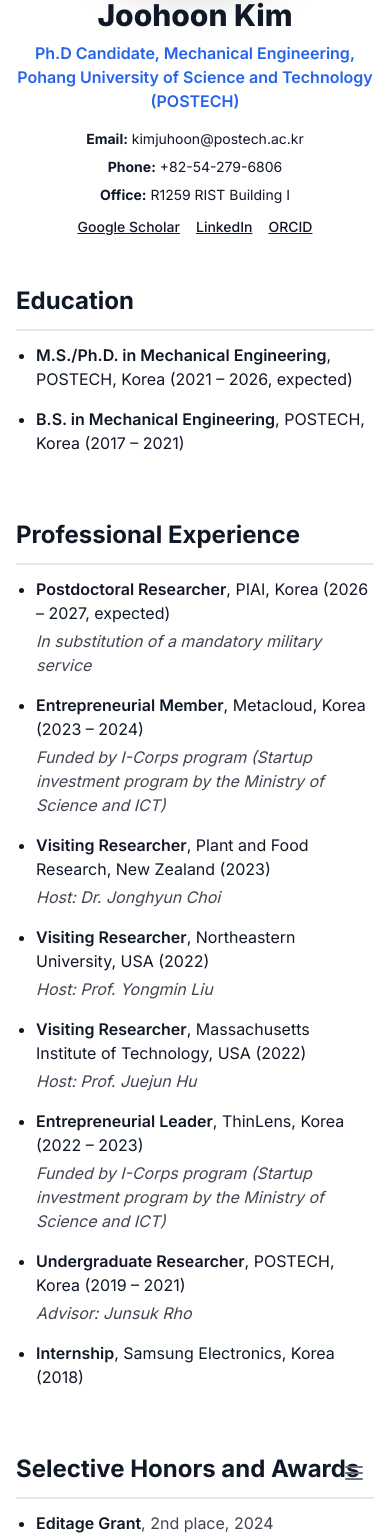
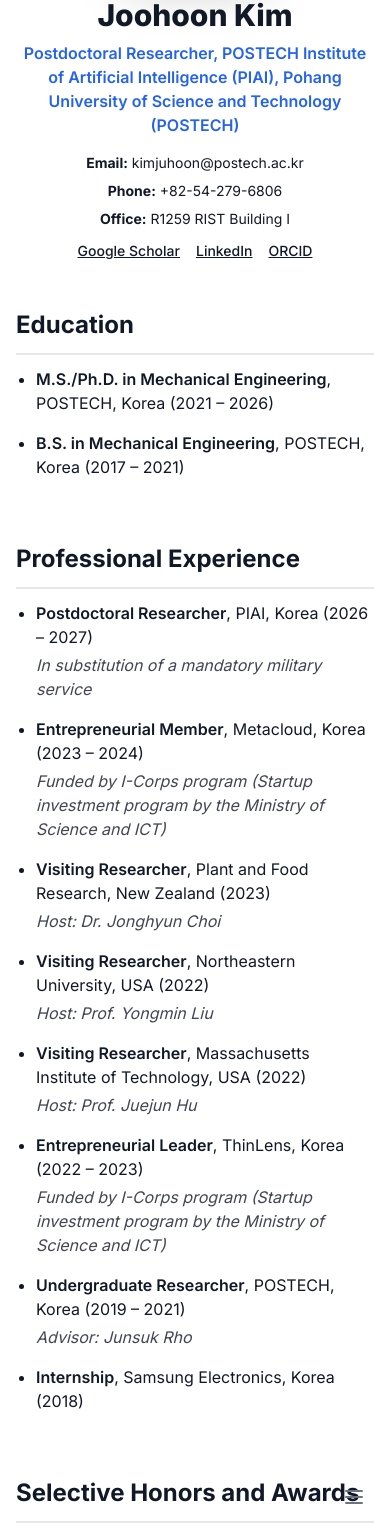
Before and after one commit to Bulgogi-Pizza/joohoonkim-portfolio-site, a Next.js app: page /cv in a window 390 px wide. Shown: the part 419-1957 px from the top of the page. Built offline with nearby package versions, Linux system fonts and the light colour scheme; no server answers.

Commit message:
feat: Update CV profile and publication titles, refine Navbar and HeroSection text styling, and enhance ResearchSection description parsing.

```diff
--- a/app/conferences/page.tsx
+++ b/app/conferences/page.tsx
@@ -114,13 +114,13 @@ export default function ConferencesPage() {
 
                 {/* Header */}
                 <div className="mb-8 text-center">
-                    <h1 className="text-4xl sm:text-5xl font-bold text-gray-900 dark:text-white mb-6">Conferences</h1>
+                    <h1 className="text-4xl sm:text-5xl font-bold text-gray-900 dark:text-white mb-6">Talks</h1>
                 </div>
 
                 {/* Total Count */}
                 <div className="mb-6">
                     <p className="text-gray-600 dark:text-gray-400">
-                        Total {filteredConferences.length} conferences
+                        Total {filteredConferences.length} talks
                     </p>
                 </div>
 
--- a/app/cv/page.tsx
+++ b/app/cv/page.tsx
@@ -6,7 +6,7 @@ import Link from 'next/link';
 const cvData = {
     profile: {
         name: "Joohoon Kim",
-        title: "Ph.D Candidate, Mechanical Engineering, Pohang University of Science and Technology (POSTECH)",
+        title: "Postdoctoral Researcher, POSTECH Institute of Artificial Intelligence (PIAI), Pohang University of Science and Technology (POSTECH)",
         email: "kimjuhoon@postech.ac.kr",
         phone: "+82-54-279-6806",
         office: "R1259 RIST Building I",
@@ -28,7 +28,7 @@ const cvData = {
             university: "POSTECH",
             country: "Korea",
             from: "2021",
-            to: "2026, expected",
+            to: "2026",
         },
         {
             degree: "B.S. in Mechanical Engineering",
@@ -43,7 +43,7 @@ const cvData = {
             role: "Postdoctoral Researcher",
             institution: "PIAI",
             location: "Korea",
-            period: "2026 – 2027, expected",
+            period: "2026 – 2027",
             description: "In substitution of a mandatory military service"
         },
         {
@@ -97,6 +97,11 @@ const cvData = {
         }
     ],
     awards: [
+        {
+            name: "World Top 2% Scientists",
+            details: "Stanford University/Elsevier",
+            year: "2025"
+        },
         {
             name: "Editage Grant",
             details: "2nd place",
@@ -244,7 +249,7 @@ const cvData = {
         },
         {
             title: "**Journal Reviewer**",
-            description: "Regular reviewer for Nature Communications, Light: Science & Applications, Microsystems & Nanoengineering, Optica, ACS Photonics, Nanophotonics, Communications Physics, Scientific Reports, Optics Express, Optics Letters, Optics and Laser Technology, Nanomaterials, Displays"
+            description: "Regular reviewer for Nature Communications, Light: Science & Applications, Microsystems & Nanoengineering, Laser & Photonics Reviews, ACS Photonics, Optica, Nanophotonics, Communications Physics, npj Nanophotonics, Scientific Reports, Optics Express, Optics Letters, Optics and Laser Technology, Nanomaterials, Displays."
         }
     ]
 };
@@ -399,7 +404,7 @@ export default function CVPage() {
                         </ul>
                     </CVSection>
 
-                    <CVSection title="Selected Publications" link="/publications">
+                    <CVSection title="Recent Publications" link="/publications">
                         <ul className="space-y-3">
                             {cvData.publications.map((pub, i) => <PublicationItem key={i} pub={pub} />)}
                         </ul>
--- a/components/Navbar.tsx
+++ b/components/Navbar.tsx
@@ -41,7 +41,7 @@ function Navbar() {
         { name: 'CV', to: '/cv' },
         { name: 'Publications', to: '/publications' },
         { name: 'Awards', to: '/awards' },
-        { name: 'Conferences', to: '/conferences' },
+        { name: 'Talks', to: '/conferences' },
     ];
 
     const navClasses = `fixed top-0 w-full z-50 transition-all duration-300 ${scrolled
@@ -73,7 +73,7 @@ function Navbar() {
                                 <Link
                                     href={item.to}
                                     className={`
-                          flex items-center gap-1 text-sm font-medium transition-all duration-300 relative
+                          flex items-center gap-1 text-base font-medium transition-all duration-300 relative
                           ${pathname === item.to ? 'text-brand-primary' : 'text-slate-600 dark:text-slate-300 hover:text-brand-dark dark:hover:text-white'}
 after:content-[''] after:absolute after:left-0 after:bottom-[-4px] after:w-0 after:h-[2px]
 after:bg-brand-primary after:transition-all after:duration-300 hover:after:w-full
--- a/sections/HeroSection.tsx
+++ b/sections/HeroSection.tsx
@@ -107,13 +107,13 @@ function HeroSection() {
                         className="space-y-10 order-2 md:order-1"
                     >
                         <div className="space-y-4">
-                            <h1 className="text-6xl lg:text-8xl font-extrabold tracking-tight text-gray-900 dark:text-white leading-[1.1]">
+                            <h1 className="text-5xl lg:text-7xl font-extrabold tracking-tight text-gray-900 dark:text-white leading-[1.1]">
                                 {heroContent.title}{' '}
                                 <span className="text-blue-600 dark:text-blue-500 inline-block">
                                     {heroContent.title_highlight}
                                 </span>
                             </h1>
-                            <p className="text-xl lg:text-2xl text-gray-600 dark:text-gray-400 leading-relaxed max-w-2xl font-light">
+                            <p className="text-xl lg:text-2xl text-gray-700 dark:text-gray-300 leading-relaxed max-w-2xl font-light">
                                 {heroContent.description}
                             </p>
                         </div>
@@ -170,7 +170,7 @@ function HeroSection() {
                                                 </span>
                                                 <div className="h-px flex-1 bg-white/30" />
                                             </div>
-                                            <h3 className="text-2xl md:text-3xl font-bold mb-3 leading-tight">
+                                            <h3 className="text-xl md:text-2xl font-bold mb-3 leading-tight">
                                                 {representativeWorks[currentIndex].title}
                                             </h3>
                                             <p className="text-gray-300 text-sm md:text-base line-clamp-2 max-w-lg">
@@ -205,11 +205,10 @@ function HeroSection() {
                                     <button
                                         key={idx}
                                         onClick={() => setCurrentIndex(idx)}
-                                        className={`h-2 rounded-full transition-all duration-300 ${
-                                            idx === currentIndex
+                                        className={`h-2 rounded-full transition-all duration-300 ${idx === currentIndex
                                                 ? 'w-12 bg-gradient-to-r from-blue-600 to-blue-400'
                                                 : 'w-2 bg-gray-300 dark:bg-gray-600 hover:bg-blue-400'
-                                        }`}
+                                            }`}
                                         aria-label={`View work ${idx + 1}`}
                                     />
                                 ))}
--- a/sections/ResearchSection.tsx
+++ b/sections/ResearchSection.tsx
@@ -62,7 +62,7 @@ export default function ResearchSection() {
                             </h3>
 
                             <p className="text-gray-600 dark:text-gray-400 mb-6 line-clamp-3">
-                                {area.description.replace(/##/g, '').replace(/\*\*/g, '')}
+                                {area.description.replace(/!\[.*?\]\(.*?\)/g, '').replace(/##/g, '').replace(/\*\*/g, '')}
                             </p>
 
                             <Link
```
